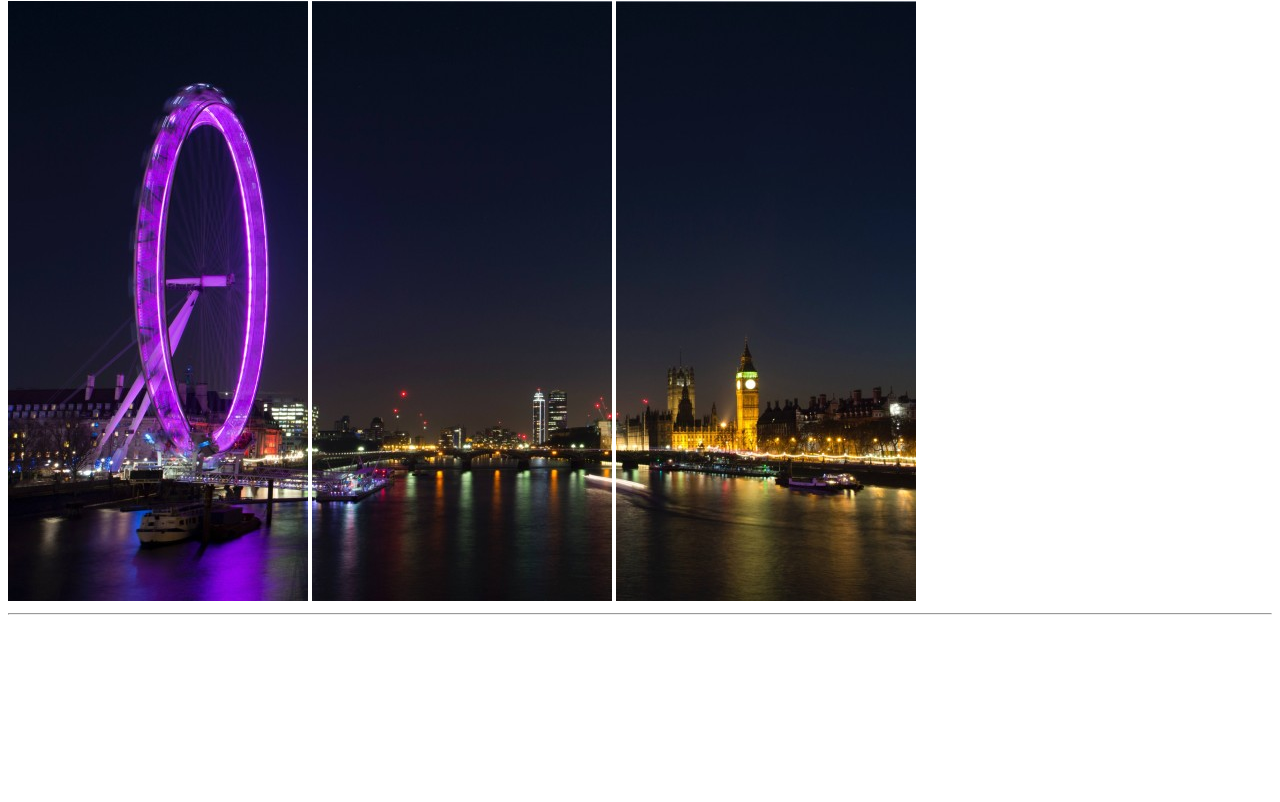
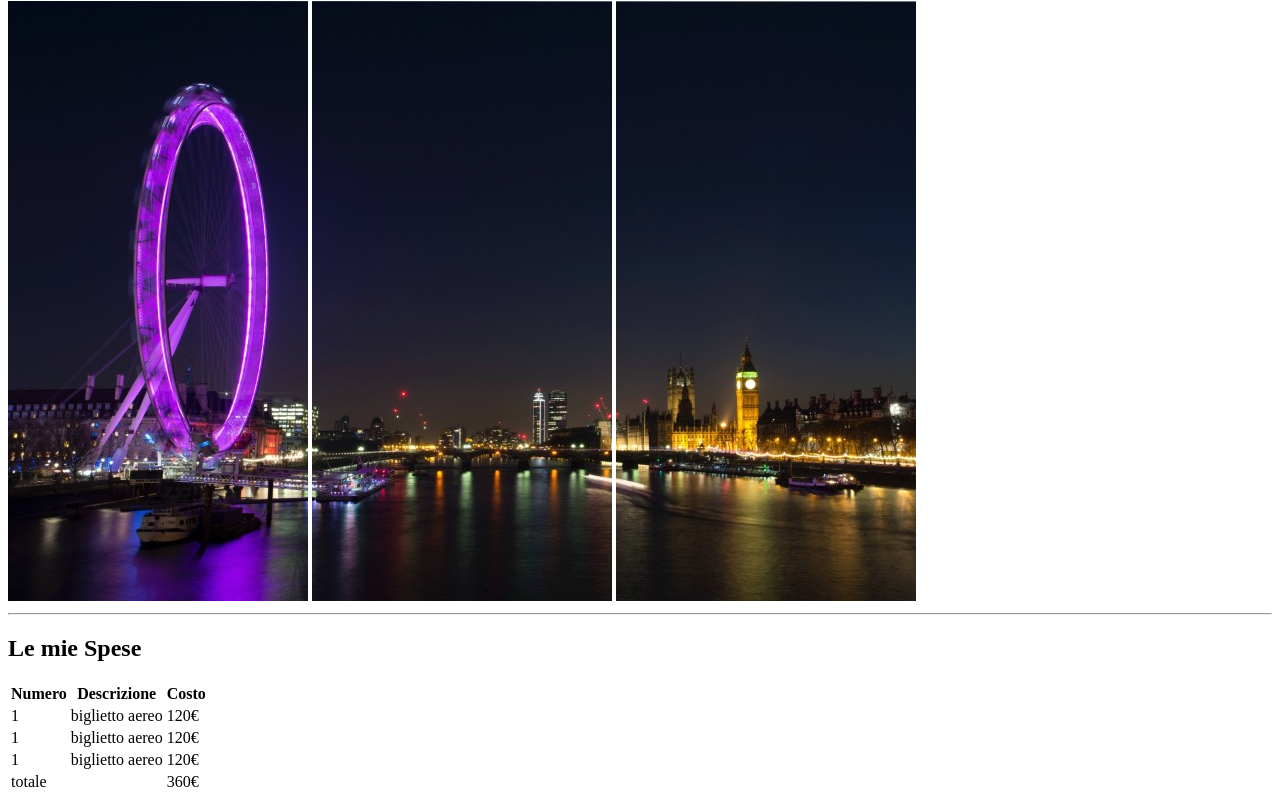
Before and after one commit to AndreaDeCeglia/html-london-trip, a plain HTML site: page index.html in a window 1280 px wide. Shown: the part 79-881 px from the top of the page. Before the commit the page ends 800 px from the top, so only its background shows below. Drawn offline with Linux system fonts and the light colour scheme.

Commit message:
costes done

```diff
--- a/index.html
+++ b/index.html
@@ -14,6 +14,41 @@
       <img src="img/pexels-bill-emrich-230794-2.jpg" alt="img3/3">
       <hr>
     </header>
+    <main>
+        <h2>Le mie Spese</h2>
+        <table>
+            <thead>
+              <tr>
+                <th>Numero</th>
+                <th>Descrizione</th>
+                <th>Costo</th>
+              </tr>
+            </thead>
+            <tbody>
+              <tr>
+                <td>1</td>
+                <td>biglietto aereo</td>
+                <td>120€</td>
+              </tr>
+              <tr>
+                <td>1</td>
+                <td>biglietto aereo</td>
+                <td>120€</td>
+              </tr>
+              <tr>
+                <td>1</td>
+                <td>biglietto aereo</td>
+                <td>120€</td>
+              </tr>
+            </tbody>
+            <tfoot>
+              <tr>
+                <td  colspan="2">totale</td>
+                <td>360€</td>
+              </tr>
+            </tfoot>
+          </table>
+    </main>
 
 
 </body>
```
